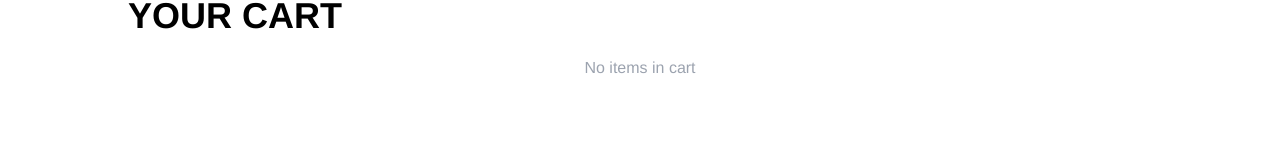
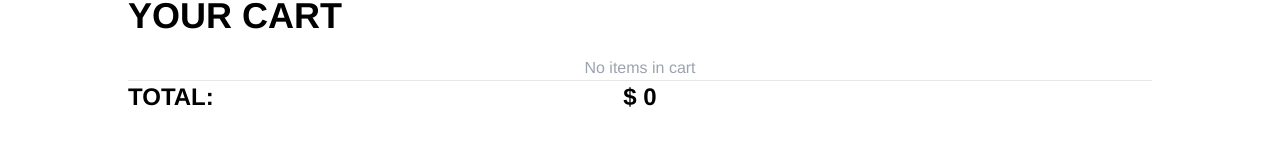
Before and after one commit to codesmiles/ecommerce-interview-task, a Vue app: page /cart in a window 1280 px wide. Shown: the part 132-300 px from the top of the page. Built offline with nearby package versions, Linux system fonts and the light colour scheme.

Commit message:
Refactioing: adding total to cart

```diff
--- a/src/components/Nav.vue
+++ b/src/components/Nav.vue
@@ -30,7 +30,7 @@
           </div>
           <div v-else>
             <p class="flex justify-center font-light text-red-400 text-xs my-2">
-              double click to remove items
+              double click/tap to remove items
             </p>
 
             <div
--- a/src/store/index.js
+++ b/src/store/index.js
@@ -6,11 +6,11 @@ export default createStore({
     // 1. Create a state variable to hold the products
     products: [], //IMPORTANT
     cart: [],
-    Notification:{
-      show:false,
-      title:"",
-      message:""
-    }
+    Notification: {
+      show: false,
+      title: "",
+      message: "",
+    },
   },
   getters: {},
   mutations: {
@@ -28,17 +28,16 @@ export default createStore({
 
       const exists = state.cart.some((item) => item.id === singleProduct);
 
-      if(!exists||state.cart.length===0) {
+      if (!exists || state.cart.length === 0) {
         state.cart.push(singleItem[0]);
 
-        state.Notification.show=true;
-        state.Notification.title="SUCCESS";
-        state.Notification.message="Item added to cart";
-      }
-      else {
-        state.Notification.show=true;
-        state.Notification.title="ERROR";
-        state.Notification.message="Item already in cart";
+        state.Notification.show = true;
+        state.Notification.title = "SUCCESS";
+        state.Notification.message = "Item added to cart";
+      } else {
+        state.Notification.show = true;
+        state.Notification.title = "ERROR";
+        state.Notification.message = "Item already in cart";
       }
     },
     SEARCH_PRODUCTS(state, search) {
@@ -55,11 +54,9 @@ export default createStore({
     },
     REMOVE_FROM_CART(state, index) {
       state.cart = state.cart.filter((item, i) => i !== index);
-      state.Notification.show=true;
-      state.Notification.title="SUCCESS";
-      state.Notification.message="Item removed from cart";
-
-
+      state.Notification.show = true;
+      state.Notification.title = "SUCCESS";
+      state.Notification.message = "Item removed from cart";
     },
   },
   actions: {
--- a/src/views/Cart.vue
+++ b/src/views/Cart.vue
@@ -36,6 +36,17 @@
         </p>
       </div>
     </div>
+    <div class="w-4/5 mx-auto">
+      <hr class="font-black "/>
+      <div class="grid grid-cols-3 text-2xl font-bold uppercase ">
+        <span>
+          Total:
+        </span>
+        <span class="justify-self-center">
+          $ {{ cart.reduce((acc, item) => acc + item.price, 0)}}
+        </span>
+      </div>
+    </div>
   </div>
 </template>
 <script>
```
